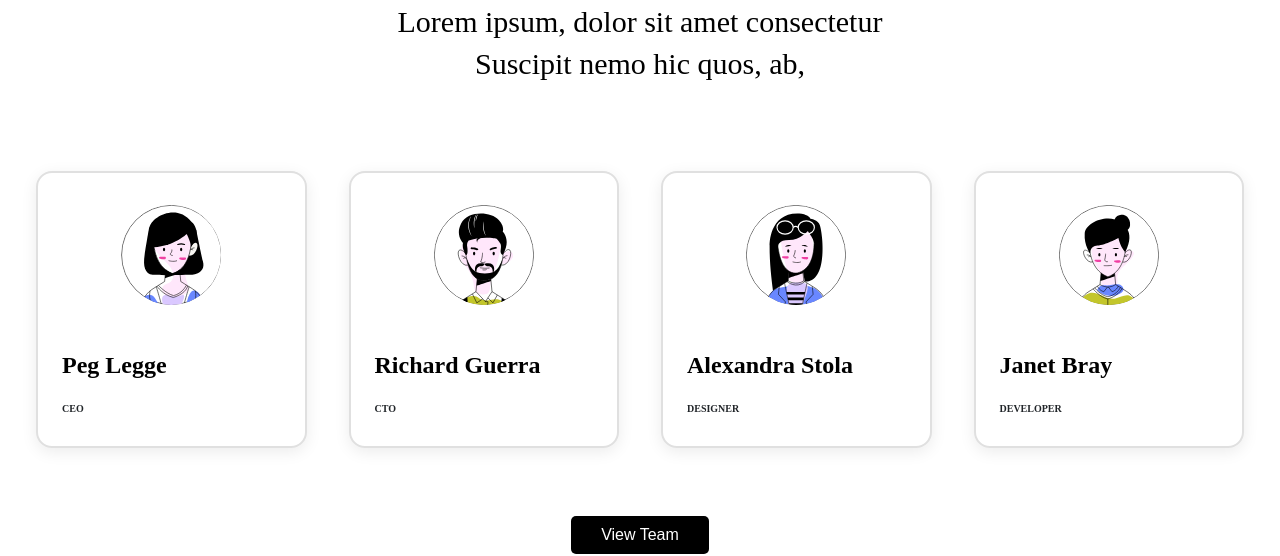
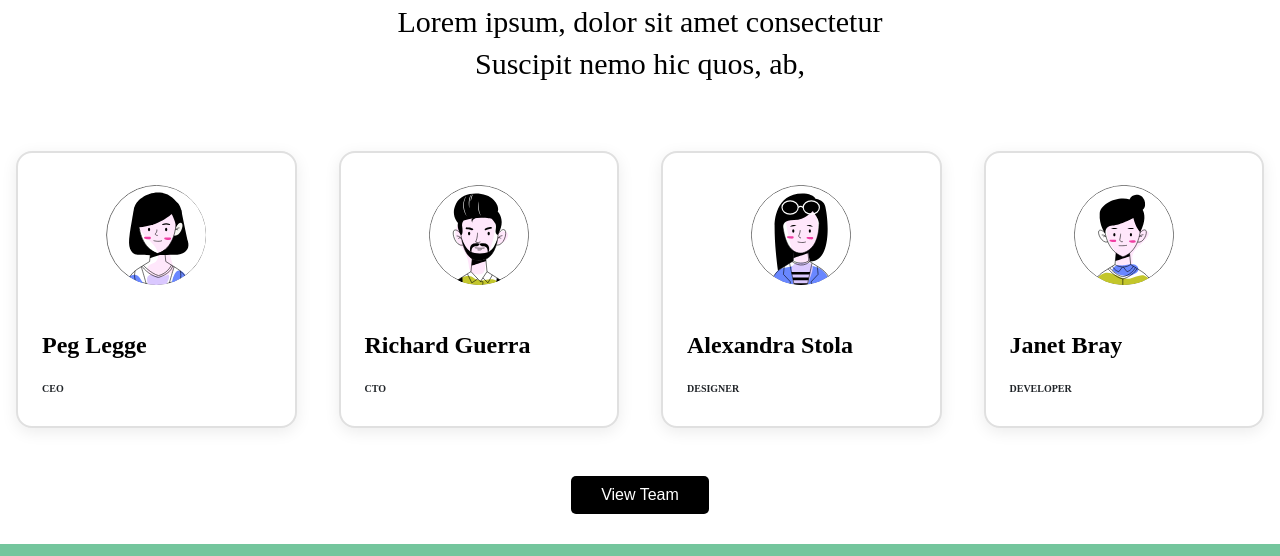
Before and after one commit to musyelevateher/Startup-website, a React (Create React App) app in the folder startup-website1/: page / in a window 1280 px wide. Shown: the part 1840-2396 px from the top of the page. Built offline with nearby package versions, Linux system fonts and the light colour scheme.

Commit message:
added a professional Readme file

```diff
--- a/startup-website1/src/Components/Researchers.css
+++ b/startup-website1/src/Components/Researchers.css
@@ -5,12 +5,6 @@
   gap: 24px;
 }
 
-.researchers-container {
-    display: flex;
-    flex-direction: column;
-    align-items: center;
-    padding: 20px;
-}
 .researcher-box {
   background-color: #fff;
   border: 2px solid #e0e0e0;
```
